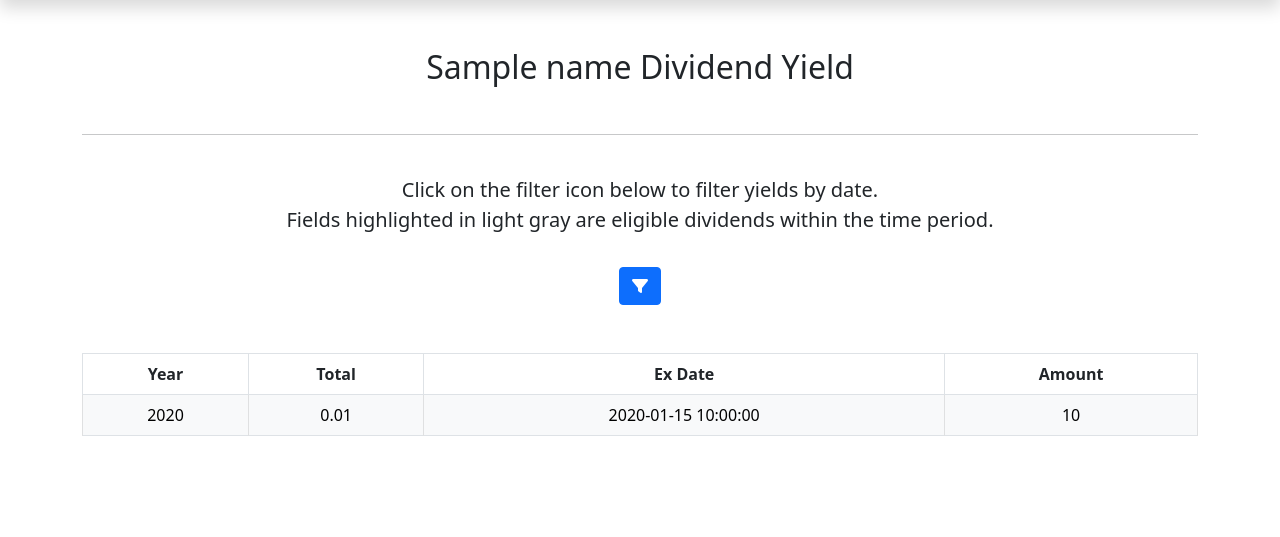
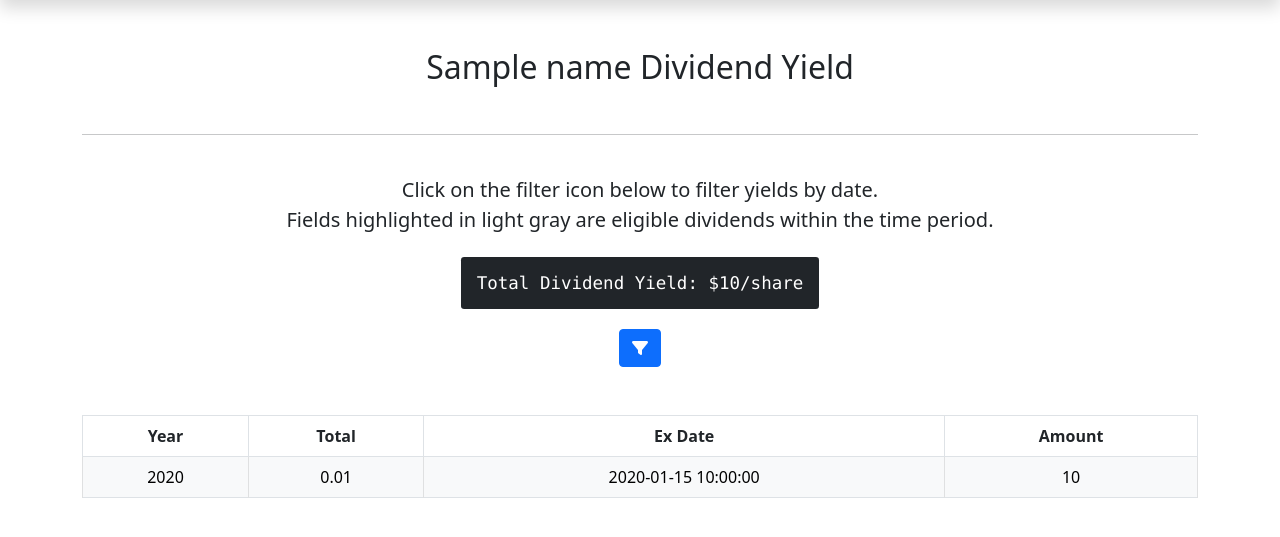
Before and after one commit to M-eru/Dividend, a Flask app: template templates/view.html in a window 1280 px wide. Shown: the part 72-609 px from the top of the page. Run offline with Flask 2, Linux system fonts and the light colour scheme; the template is opened without the code that fills it: most values are stand-ins (such as "Sample title", 1, 10 or a date in 2020); some libraries are stand-ins or nearby versions.

Commit message:
Added total dividend yield

```diff
--- a/app.py
+++ b/app.py
@@ -64,11 +64,14 @@ def getDates(buyDate, sellDate):
 
 
 def status(dict, ydict, d):
+    total = 0
     for key in dict:
         if dict[key]["date"] in d:
             dict[key]["status"] = "True"
+            total += dict[key]["value"]
             ydict[dict[key]["year"]]["status"] = "True"
-    return dict, ydict
+    total = round(total, 3)
+    return dict, ydict, total
 
 
 @app.route("/")
@@ -85,7 +88,7 @@ def stocks():
 @app.route("/stocks/<name>")
 def views(name):
     buyDate = request.args.get('buyDate', default=None)
-    sellDate =  request.args.get('sellDate', default=None)
+    sellDate = request.args.get('sellDate', default=None)
     if buyDate == None and sellDate == None:
         dict = query()
         data, years, year = process(dict, name)
@@ -94,8 +97,8 @@ def views(name):
         dates = getDates(buyDate, sellDate)
         dict = query()
         d, y, year = process(dict, name)
-        data, years = status(d, y, dates)
-        return render_template("view.html", data=data, years=years, year=year, name=name)
+        data, years, total = status(d, y, dates)
+        return render_template("view.html", data=data, years=years, year=year, total=total, name=name)
 
 
 @app.route("/submitFilter", methods=['POST'])
--- a/templates/view.html
+++ b/templates/view.html
@@ -10,6 +10,11 @@
         <p class="lead mb-3 pt-4 py-5 pb-3">Click on the filter icon below to filter
             yields by date. <br> Fields highlighted in light gray are eligible dividends within the time period.
         </p>
+        {% if total %}
+        <p class="lead pb-3"><kbd class="p-3">Total Dividend Yield: ${{total}}/share</kbd></p>
+        {% else %}
+        <p class="lead pb-3"><kbd class="p-3">Total Dividend Yield: $0/share</kbd></p>
+        {% endif %}
         <div class="d-flex pb-5 justify-content-center ">
             <button type="button" class="btn btn-primary btn" data-bs-toggle="modal" data-bs-target="#filterModal">
                 <i class="fas fa-filter"></i>
```
